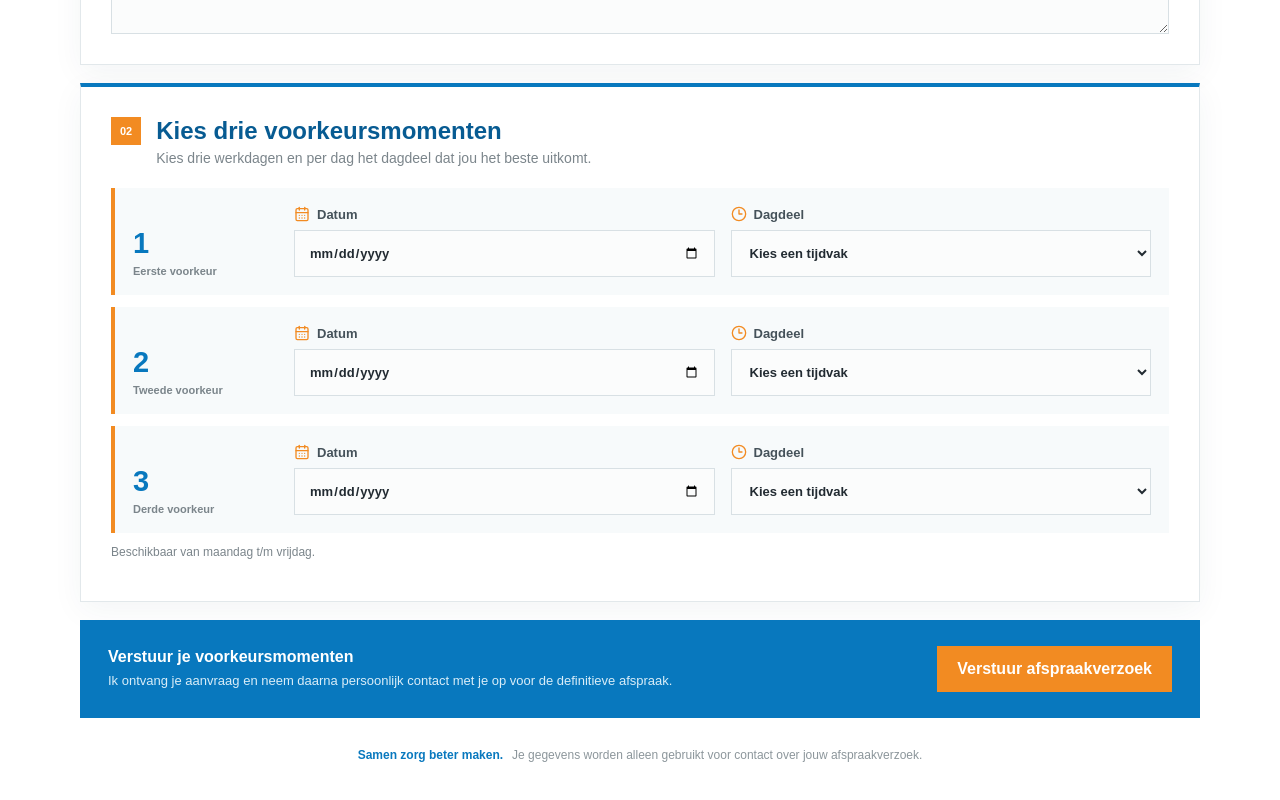
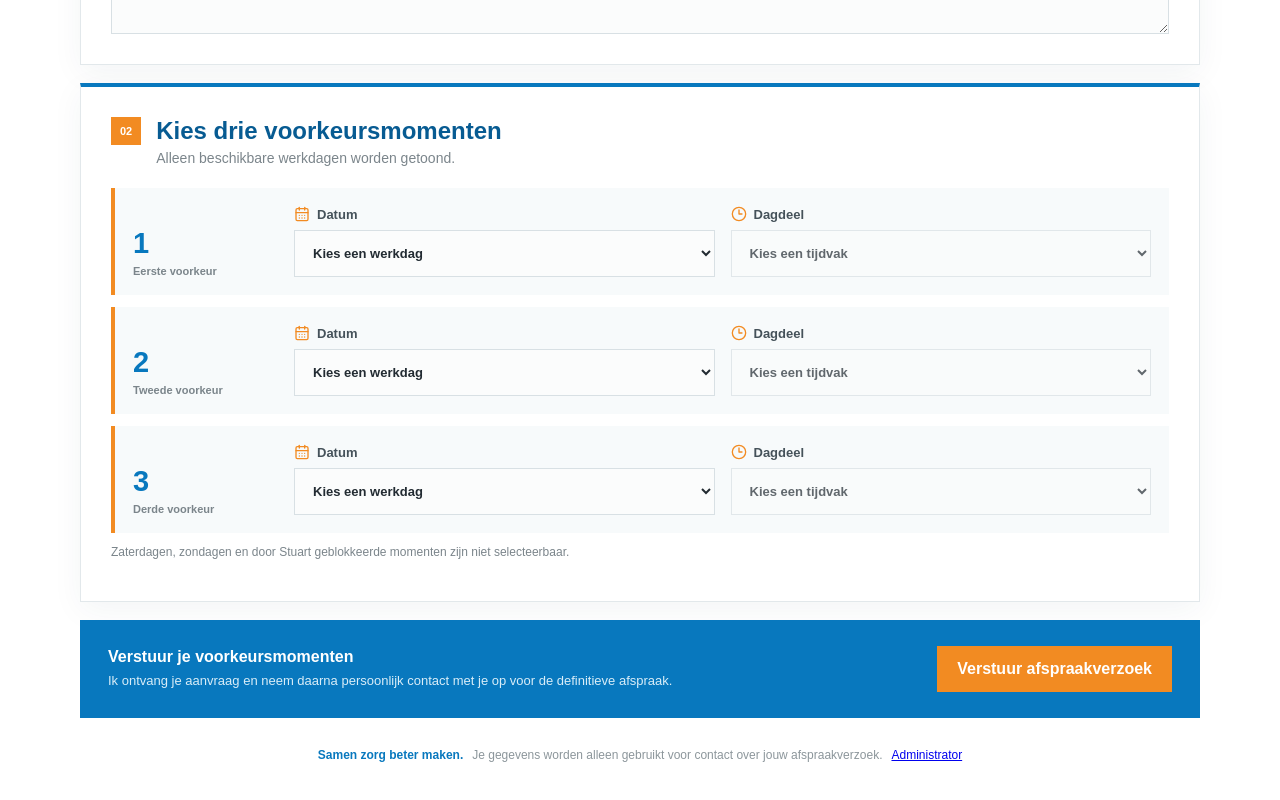
Before and after one commit to Stuart6967/book-with-stuart, a Next.js app: page / in a window 1280 px wide. Shown: the part 976-1776 px from the top of the page. Built offline with nearby package versions, Linux system fonts and the light colour scheme; no server answers.

Commit message:
feat: restrict candidate dates to available weekdays

```diff
--- a/app/page.tsx
+++ b/app/page.tsx
@@ -1,61 +1,77 @@
 'use client';
 
-import { FormEvent, useMemo, useState } from 'react';
+import { FormEvent, useEffect, useMemo, useState } from 'react';
 import { CalendarDays, CheckCircle2, Clock3, GraduationCap, Mail, Phone, ShieldCheck, UserRound } from 'lucide-react';
 import './styles.css';
 
 type Preference = { date: string; period: string };
+type BlockedSlot = { date: string; period: string };
 const emptyPreference = (): Preference => ({ date: '', period: '' });
 
-function isWeekday(dateString: string) {
-  if (!dateString) return true;
-  const day = new Date(`${dateString}T12:00:00`).getDay();
-  return day >= 1 && day <= 5;
+function formatDate(dateString: string) {
+  return new Intl.DateTimeFormat('nl-NL', { weekday: 'long', day: 'numeric', month: 'long' }).format(new Date(`${dateString}T12:00:00`));
+}
+
+function buildWeekdays(blocked: BlockedSlot[]) {
+  const dates: string[] = [];
+  const cursor = new Date();
+  cursor.setHours(12,0,0,0);
+  while (dates.length < 60) {
+    const day = cursor.getDay();
+    if (day >= 1 && day <= 5) {
+      const iso = cursor.toISOString().split('T')[0];
+      const fullyBlocked = blocked.some(item => item.date === iso && item.period === 'all');
+      if (!fullyBlocked) dates.push(iso);
+    }
+    cursor.setDate(cursor.getDate() + 1);
+  }
+  return dates;
 }
 
 export default function Home() {
   const [sent, setSent] = useState(false);
   const [sending, setSending] = useState(false);
   const [error, setError] = useState('');
+  const [blocked, setBlocked] = useState<BlockedSlot[]>([]);
   const [preferences, setPreferences] = useState<Preference[]>([emptyPreference(), emptyPreference(), emptyPreference()]);
-  const minDate = useMemo(() => new Date().toISOString().split('T')[0], []);
+
+  useEffect(() => {
+    fetch('/api/availability').then(r => r.ok ? r.json() : { blocked: [] }).then(data => setBlocked(data.blocked || [])).catch(() => setBlocked([]));
+  }, []);
+
+  const availableDates = useMemo(() => buildWeekdays(blocked), [blocked]);
+
+  function periodsFor(date: string) {
+    const periods = ['09:00–12:00','13:00–16:00'];
+    return periods.filter(period => !blocked.some(item => item.date === date && (item.period === period || item.period === 'all')));
+  }
 
   function updatePreference(index: number, field: keyof Preference, value: string) {
-    if (field === 'date' && value && !isWeekday(value)) {
-      setError('Kies een datum van maandag t/m vrijdag.');
-      return;
-    }
     setError('');
-    setPreferences(current => current.map((item, i) => i === index ? { ...item, [field]: value } : item));
+    setPreferences(current => current.map((item, i) => i === index ? { ...item, [field]: value, ...(field === 'date' ? { period: '' } : {}) } : item));
   }
 
   async function submit(e: FormEvent<HTMLFormElement>) {
-    e.preventDefault();
-    setSending(true);
-    setError('');
+    e.preventDefault(); setSending(true); setError('');
     const data = new FormData(e.currentTarget);
-    const payload = {
-      firstName: data.get('firstName'), lastName: data.get('lastName'), email: data.get('email'),
-      phone: data.get('phone'), education: data.get('education'), notes: data.get('notes'), preferences,
-    };
+    const payload = { firstName:data.get('firstName'), lastName:data.get('lastName'), email:data.get('email'), phone:data.get('phone'), education:data.get('education'), notes:data.get('notes'), preferences };
     try {
-      const response = await fetch('/api/request-appointment', { method: 'POST', headers: { 'Content-Type': 'application/json' }, body: JSON.stringify(payload) });
-      if (!response.ok) throw new Error('Verzenden mislukt');
-      setSent(true); window.scrollTo({ top: 0, behavior: 'smooth' });
+      const response = await fetch('/api/request-appointment',{method:'POST',headers:{'Content-Type':'application/json'},body:JSON.stringify(payload)});
+      if(!response.ok) throw new Error(); setSent(true); window.scrollTo({top:0,behavior:'smooth'});
     } catch { setError('Het afspraakverzoek kon niet worden verzonden. Probeer het opnieuw of neem rechtstreeks contact op.'); }
     finally { setSending(false); }
   }
 
-  if (sent) return <main className="shell success"><div className="successIcon"><CheckCircle2 size={34}/></div><p className="eyebrow">Verzoek succesvol verstuurd</p><h1>Bedankt! Ik neem je voorkeuren door.</h1><p className="lead">Je afspraak is nog niet definitief. Ik bekijk je voorkeursmomenten en neem contact met je op om samen het definitieve tijdstip vast te leggen.</p><button className="secondary" onClick={() => setSent(false)}>Nog een verzoek indienen</button></main>;
+  if(sent) return <main className="shell success"><div className="successIcon"><CheckCircle2 size={34}/></div><p className="eyebrow">Verzoek succesvol verstuurd</p><h1>Bedankt! Ik neem je voorkeuren door.</h1><p className="lead">Je afspraak is nog niet definitief. Ik bekijk je voorkeursmomenten en neem contact met je op om samen het definitieve tijdstip vast te leggen.</p><button className="secondary" onClick={()=>setSent(false)}>Nog een verzoek indienen</button></main>;
 
   return <main className="shell">
     <header className="topbar"><div className="brandMark"><span>CARE4</span><b>GROUP</b></div><div className="recruiter"><span>Afspraak met</span><strong>Stuart Green</strong></div></header>
-    <section className="hero"><div className="heroCopy"><p className="eyebrow">Persoonlijk kennismaken</p><h1>Wanneer kunnen we kennismaken?</h1><p className="lead">Geef drie voorkeursmomenten door. Ik bekijk wat past en neem daarna persoonlijk contact met je op om de afspraak definitief te maken.</p><div className="trustRow"><span><Clock3 size={16}/> Binnen 2 minuten geregeld</span><span><ShieldCheck size={16}/> Persoonlijk contact</span></div></div><div className="heroPanel"><span className="miniLabel">Beschikbare dagdelen</span><strong>Maandag t/m vrijdag</strong><div className="periodPill">09:00 — 12:00</div><div className="periodPill">13:00 — 16:00</div><small>Dit zijn voorkeuren. Je afspraak is pas definitief nadat ik hem met je heb bevestigd.</small></div></section>
+    <section className="hero"><div className="heroCopy"><p className="eyebrow">Persoonlijk kennismaken</p><h1>Wanneer kunnen we kennismaken?</h1><p className="lead">Geef drie voorkeursmomenten door. Ik bekijk wat past en neem daarna persoonlijk contact met je op om de afspraak definitief te maken.</p><div className="trustRow"><span><Clock3 size={16}/> Binnen 2 minuten geregeld</span><span><ShieldCheck size={16}/> Persoonlijk contact</span></div></div><div className="heroPanel"><span className="miniLabel">Beschikbare dagdelen</span><strong>Maandag t/m vrijdag</strong><div className="periodPill">09:00 — 12:00</div><div className="periodPill">13:00 — 16:00</div><small>Vakanties en geblokkeerde momenten worden automatisch niet getoond.</small></div></section>
     <form onSubmit={submit}>
       <section className="card"><div className="sectionTitle"><span>01</span><div><h2>Jouw gegevens</h2><p>Vertel kort wie je bent, dan kan ik goed voorbereid contact opnemen.</p></div></div><div className="grid two"><label><span><UserRound size={16}/> Voornaam</span><input required name="firstName" placeholder="Voornaam"/></label><label><span><UserRound size={16}/> Achternaam</span><input required name="lastName" placeholder="Achternaam"/></label><label><span><Mail size={16}/> E-mailadres</span><input required type="email" name="email" placeholder="naam@email.nl"/></label><label><span><Phone size={16}/> Telefoonnummer</span><input required type="tel" name="phone" placeholder="06 12345678"/></label></div><label><span><GraduationCap size={16}/> Welke opleiding heb je afgerond?</span><input required name="education" placeholder="Bijv. Verzorgende IG, MBO-V, HBO-V of Social Work"/></label><label><span>Korte toelichting <em>optioneel</em></span><textarea name="notes" rows={3} placeholder="Is er iets dat handig is om vooraf te weten?"/></label></section>
-      <section className="card"><div className="sectionTitle"><span>02</span><div><h2>Kies drie voorkeursmomenten</h2><p>Kies drie werkdagen en per dag het dagdeel dat jou het beste uitkomt.</p></div></div><div className="preferences">{preferences.map((pref,index)=><div className="preference" key={index}><div className="rank"><b>{index+1}</b><small>{index===0?'Eerste voorkeur':index===1?'Tweede voorkeur':'Derde voorkeur'}</small></div><label><span><CalendarDays size={16}/> Datum</span><input required type="date" min={minDate} value={pref.date} onChange={e=>updatePreference(index,'date',e.target.value)}/></label><label><span><Clock3 size={16}/> Dagdeel</span><select required value={pref.period} onChange={e=>updatePreference(index,'period',e.target.value)}><option value="" disabled>Kies een tijdvak</option><option value="09:00–12:00">09:00 – 12:00</option><option value="13:00–16:00">13:00 – 16:00</option></select></label></div>)}</div><p className="weekdayHint">Beschikbaar van maandag t/m vrijdag.</p></section>
+      <section className="card"><div className="sectionTitle"><span>02</span><div><h2>Kies drie voorkeursmomenten</h2><p>Alleen beschikbare werkdagen worden getoond.</p></div></div><div className="preferences">{preferences.map((pref,index)=><div className="preference" key={index}><div className="rank"><b>{index+1}</b><small>{index===0?'Eerste voorkeur':index===1?'Tweede voorkeur':'Derde voorkeur'}</small></div><label><span><CalendarDays size={16}/> Datum</span><select required value={pref.date} onChange={e=>updatePreference(index,'date',e.target.value)}><option value="" disabled>Kies een werkdag</option>{availableDates.map(date=><option key={date} value={date}>{formatDate(date)}</option>)}</select></label><label><span><Clock3 size={16}/> Dagdeel</span><select required disabled={!pref.date} value={pref.period} onChange={e=>updatePreference(index,'period',e.target.value)}><option value="" disabled>Kies een tijdvak</option>{periodsFor(pref.date).map(period=><option value={period} key={period}>{period.replace('–',' – ')}</option>)}</select></label></div>)}</div><p className="weekdayHint">Zaterdagen, zondagen en door Stuart geblokkeerde momenten zijn niet selecteerbaar.</p></section>
       {error&&<div className="errorBox">{error}</div>}
       <section className="submitCard"><div><strong>Verstuur je voorkeursmomenten</strong><p>Ik ontvang je aanvraag en neem daarna persoonlijk contact met je op voor de definitieve afspraak.</p></div><button type="submit" disabled={sending}>{sending?'Versturen...':'Verstuur afspraakverzoek'}</button></section>
-    </form><footer><strong>Samen zorg beter maken.</strong><span>Je gegevens worden alleen gebruikt voor contact over jouw afspraakverzoek.</span></footer>
+    </form><footer><strong>Samen zorg beter maken.</strong><span>Je gegevens worden alleen gebruikt voor contact over jouw afspraakverzoek.</span><a href="/admin">Administrator</a></footer>
   </main>;
 }
```
